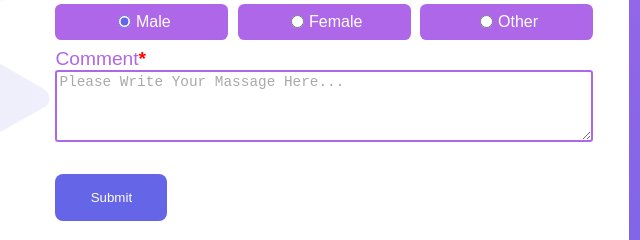
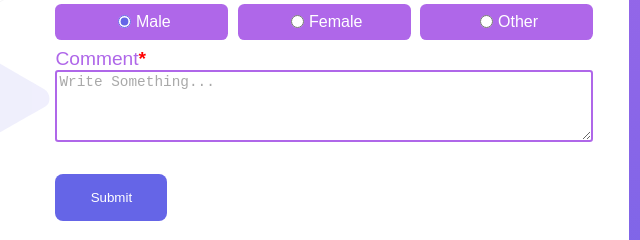
Before and after one commit to aarjaycreation/responsive-form-with-validation, a plain HTML site: page index.html in a window 1280 px wide. Shown: the part 364-604 px from the top of the page, 477-1117 px from the left. Drawn offline with Linux system fonts and the light colour scheme.

Commit message:
commit on 03 aug [second]

```diff
--- a/index.html
+++ b/index.html
@@ -112,7 +112,7 @@
           <div class="form__div">
             <div class="form__div-input">
               <label class="form__label" id="commentCall">Comment<span class="form__dot">*</span></label>
-              <textarea class="form__input massage__box" id="Comment" placeholder="Please Write Your Massage Here..."></textarea>
+              <textarea class="form__input massage__box" id="Comment" placeholder="Write Something..."></textarea>
             </div>
             <div id="CommentError" class="Error"></div>
           </div>
```
